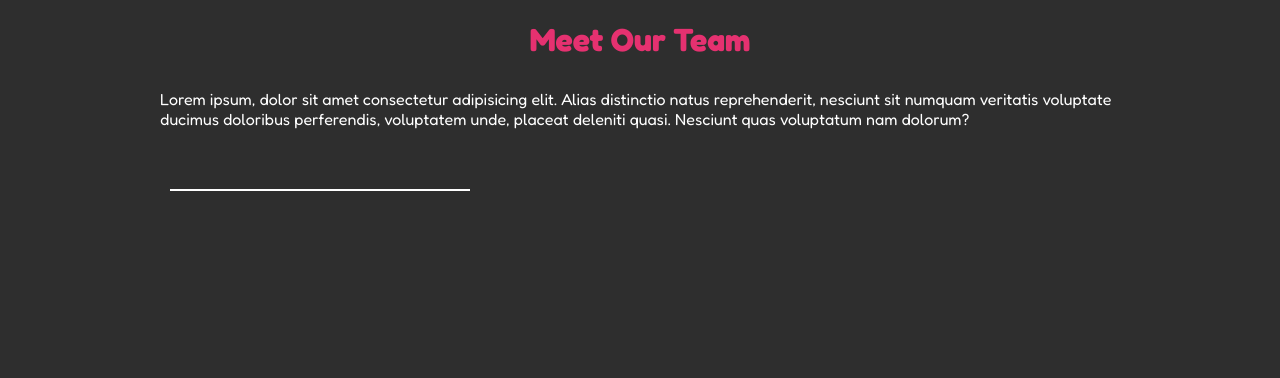
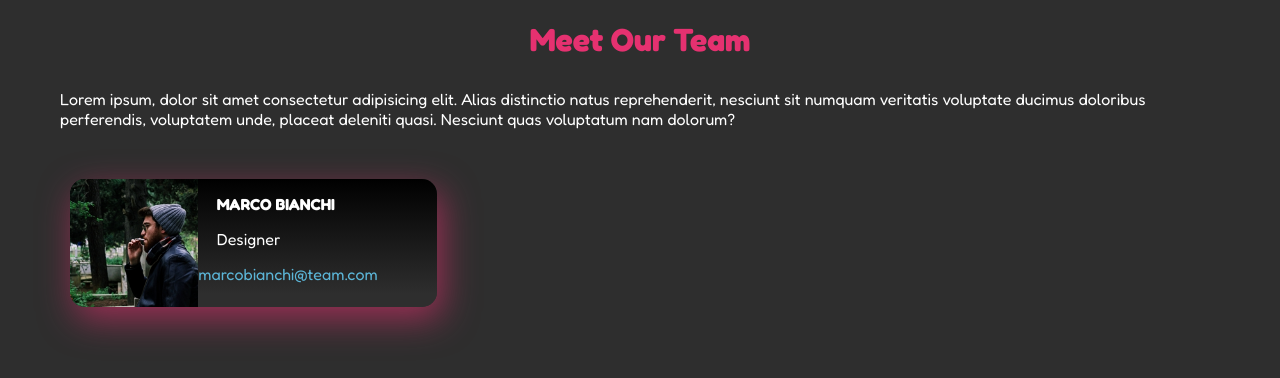
Before and after one commit to antoniostassi/html-css-float-cards, a plain HTML site: page index.html in a window 1280 px wide. Drawn offline with Linux system fonts and the light colour scheme.

Commit message:
+procard

```diff
--- a/css/style.css
+++ b/css/style.css
@@ -22,9 +22,20 @@ body {
     margin-bottom:30px;
 }
 
+.clearfix::after {
+    content:"";
+    clear: both;
+    display:table;
+}
+
+.email{
+    color:#5CB6D8;
+    text-decoration:none;
+}
+
 /* Header */
 .container {
-    max-width:1000px;
+    max-width:1200px;
     margin:auto;
     padding:20px;
 }
@@ -33,11 +44,49 @@ body {
 .container .profiles {
     width:100%;
     margin-top:50px;
+    /* border:1px solid white;  */
+}
+
+.profiles > .pro-card {
+    box-shadow: #e5317098 5px 12px 35px;
 }
 
 .pro-card {
     float:left;
     width: calc(100% / 3 - 20px);
-    margin:10px;
-    border:1px solid white;
+    background: linear-gradient(black 0%, #2E2E2E 90%) 0% 0% no-repeat padding-box;
+    border-radius:15px;
+    margin-left:10px;
+    margin-right:10px;
+    margin-bottom:50px;
 }
+
+.pro-card:hover{
+    animation: cardhover 3s linear infinite;
+}
+
+.pro-card img {
+    border-top-left-radius:15px;
+    border-bottom-left-radius:15px;
+    width:35%;
+    float:left;
+}
+
+.pro-card p {
+    display:block;
+    margin-top:15px;
+    margin-bottom:15px;
+    margin-left:40%; /* Cioè il margine dev'essere il 40% del container "pro-card" affinché vada quasi al centro*/
+}
+
+/* Animation */
+@keyframes cardhover {
+    0% {
+        transform:scale(1.0);
+    }
+    50% {
+        transform:scale(1.05);
+    }100% {
+        transform:scale(1.0);
+    }
+}
--- a/index.html
+++ b/index.html
@@ -22,8 +22,13 @@
 
             <!-- Main -->
             <main>
-                <div class="profiles">
-                    <div class="pro-card"></div>
+                <div class="profiles clearfix">
+                    <div class="pro-card clearfix card-shadow">
+                        <img src="img/male1.png" alt="1st Propic">
+                        <p><strong>MARCO BIANCHI</strong></p>
+                        <p>Designer</p>
+                        <a href="#" class="email">marcobianchi@team.com</a>
+                    </div>
                 </div>
             </main>
         </div>
```
